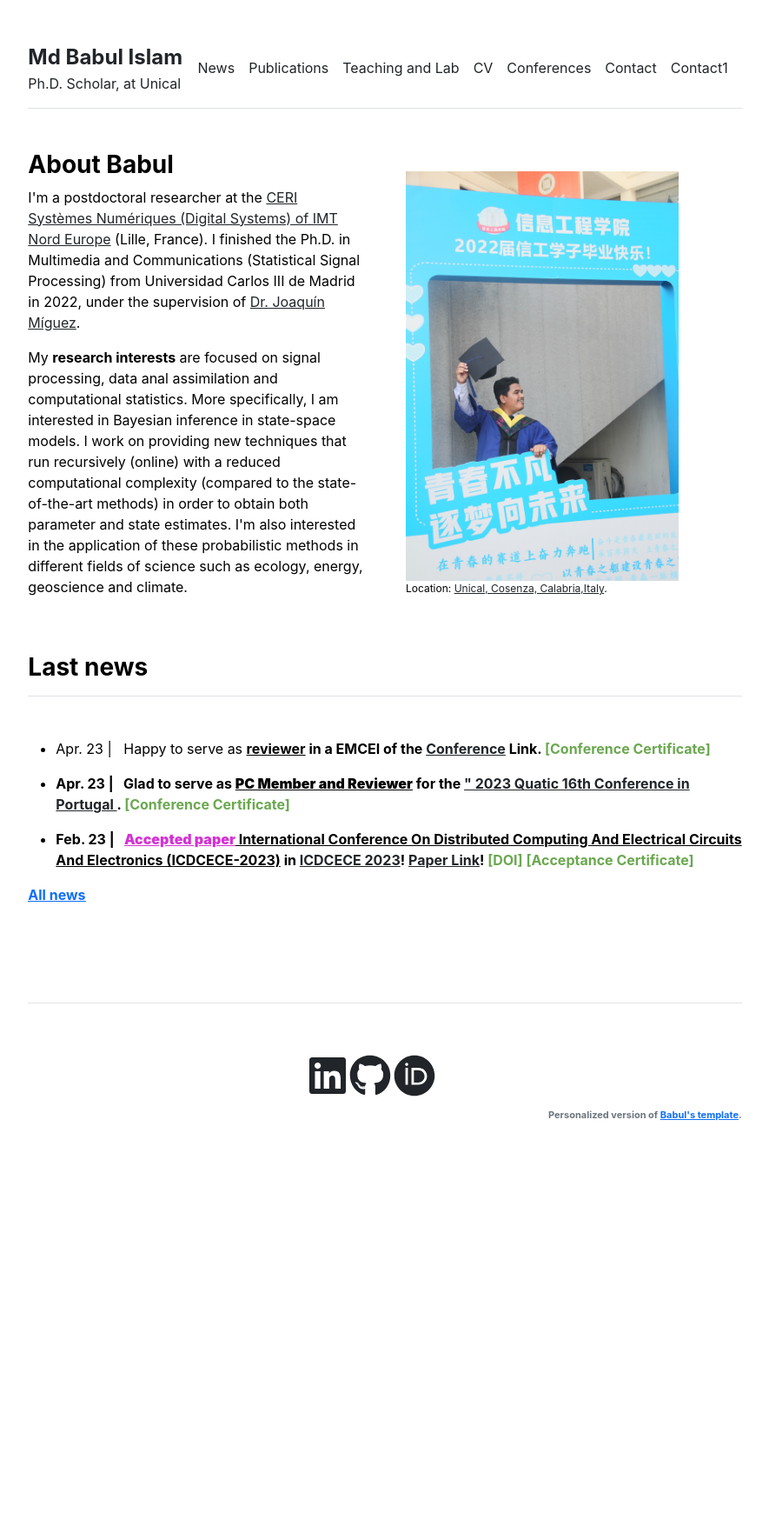
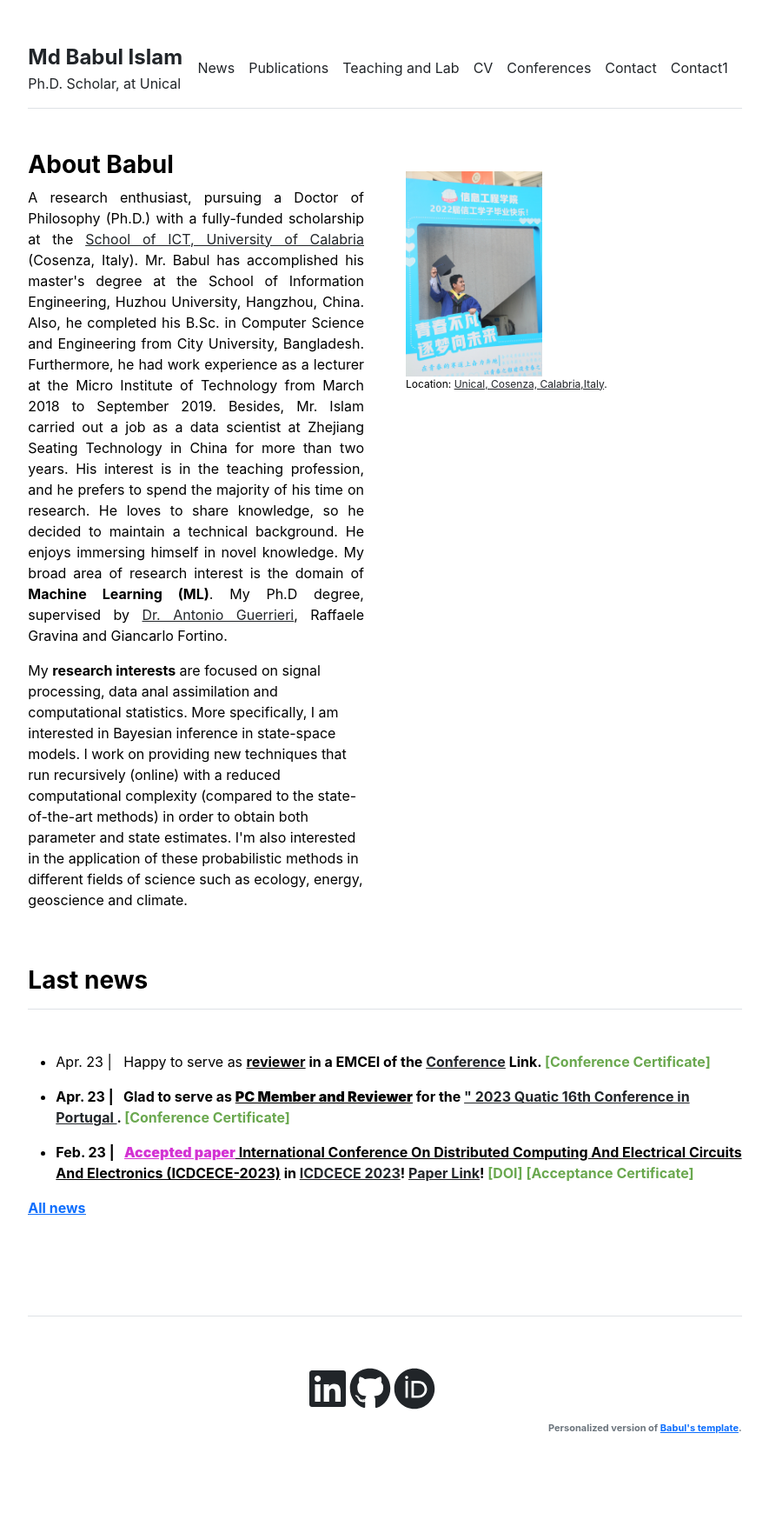
Before and after one commit to babulcseian/babulcseian.github.io, a Jekyll site: the page built from index.md, in a window 1280 px wide. Shown: the whole page at 87% size, without its empty margins (197-1082 px from the left). Built offline with Jekyll 4.4.1, drawn with Linux system fonts in a browser that asks for light colours; a style sheet for code colours, icons or effects is not loaded; before the commit the page ends 1403 px from its top, so only the background shows below that.

Commit message:
Update home.html

```diff
--- a/_layouts/home.html
+++ b/_layouts/home.html
@@ -4,14 +4,14 @@
 <div class="row g-5 mb-5">
   <div class="col-md-6">
     <h3 class="fw-bold">About Babul</h3>
-     <p>I'm a postdoctoral researcher at the <a class="other" href='https://imt-nord-europe.fr/en/'>CERI Systèmes Numériques (Digital Systems) of IMT Nord Europe</a> (Lille, France). I finished the Ph.D. in Multimedia and Communications (Statistical Signal Processing) from Universidad Carlos III de Madrid in 2022, under the supervision of <a class="other" href='https://jmiguez.webs.tsc.uc3m.es/'>Dr. Joaquín Míguez</a>. </p>
+     <p align="justify"> A research enthusiast, pursuing a Doctor of Philosophy (Ph.D.) with a fully-funded scholarship at the <a class="other" href='https://dottorato.dimes.unical.it/students/md-babul-islam'>School of ICT, University of Calabria</a> (Cosenza, Italy). Mr. Babul has accomplished his master's degree at the School of Information Engineering, Huzhou University, Hangzhou, China. Also, he completed his B.Sc. in Computer Science and Engineering from City University, Bangladesh. Furthermore, he had work experience as a lecturer at the Micro Institute of Technology from March 2018 to September 2019. Besides, Mr. Islam carried out a job as a data scientist at Zhejiang Seating Technology in China for more than two years. His interest is in the teaching profession, and he prefers to spend the majority of his time on research. He loves to share knowledge, so he decided to maintain a technical background. He enjoys immersing himself in novel knowledge. My broad area of research interest is the domain of <strong>Machine Learning (ML)</strong>. My Ph.D degree,  supervised by <a class="other" href='https://www.icar.cnr.it/persone/guerrieri/'> Dr. Antonio Guerrieri</a>, Raffaele Gravina and Giancarlo Fortino.</p>
     <!-- Before that and in the same college, I got my master's degree in Multimedia and Communications, as well as the master's degree in Telecommunications engineering in 2017. Previously, I finished my Telecommunications Engineering bachelor's degree from Universidade de Vigo in 2015. -->
 
     <p>My <strong>research interests</strong> are focused on signal processing, data anal assimilation and computational statistics. More specifically, I am interested in Bayesian inference in state-space models. I work on providing new techniques that run recursively (online) with a reduced computational complexity (compared to the state-of-the-art methods) in order to obtain both parameter and state estimates. I'm also interested in the application of these probabilistic methods in different fields of science such as ecology, energy, geoscience and climate. </p>
   </div>
   <div class="col-md-5">
     <br>
-    <img src="{{ site.github.url }}/assets/img/Babul.jpg" alt="Home" width="100%">
+    <img src="{{ site.github.url }}/assets/img/Babul.jpg" alt="Home" width="50%">
     <p style="font-size:12px">
       Location: <a class="other" href='https://goo.gl/maps/hsu2JB4HwjQN7TqC7'>Unical, Cosenza, Calabria,Italy</a>.
     </p>
```
